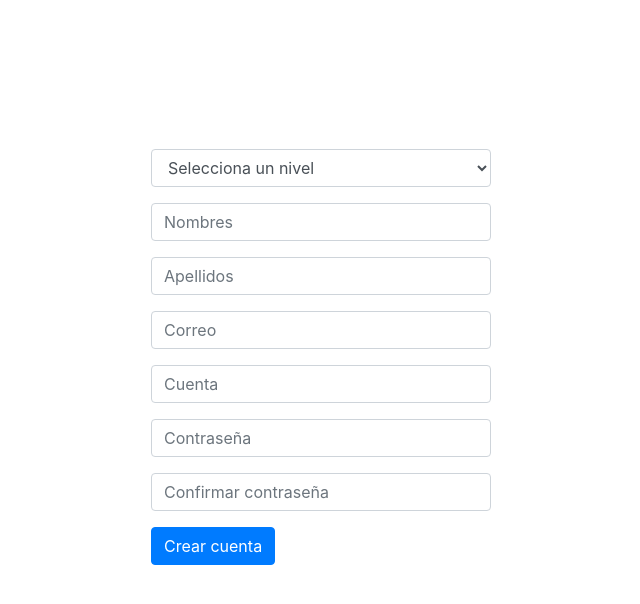
After one commit to luiser8/Codeigniter, a CodeIgniter app: the page made by application/views/Auth/signin.php in a window 1280 px wide. The commit adds this page. Shown: the top 604 px of the page, without its empty margins (319-959 px from the left). Run offline with CodeIgniter, Linux system fonts and the light colour scheme; tables that the repository leaves empty hold one stand-in row (values such as "Sample post"); the template is opened without the code that fills it: most values are stand-ins (such as "Sample title", 1, 10 or a date in 2020).

```diff
--- a/application/config/autoload.php
+++ b/application/config/autoload.php
@@ -58,7 +58,7 @@ $autoload['packages'] = array();
 |
 |	$autoload['libraries'] = array('user_agent' => 'ua');
 */
-$autoload['libraries'] = array('database', 'session');
+$autoload['libraries'] = array('database', 'session', 'form_validation');
 
 /*
 | -------------------------------------------------------------------
--- a/application/models/User.php
+++ b/application/models/User.php
@@ -9,15 +9,15 @@ class User extends CI_Model
         $this->load->database();
     }
 
-    function Add($user)
+    public function Add($user)
     {
         $this->db->insert('users', $user);
     }
 
-    function Exists($user)
+    public function Exists($user)
     {
         $is_unique;
-        $query = $this->db->where('email', $user)->get('users');
+        $query = $this->db->where('account', $user)->get('users');
         if($query->num_rows() > 0){
             return $is_unique = false;
         }else{
--- /dev/null
+++ b/application/views/Auth/signin.php
@@ -0,0 +1,49 @@
+<?php $CI = &get_instance();
+$CI->load->helper('url');
+$CI->load->view('./layouts/header');?>
+
+<div class="container" style="margin-top: 125px;">
+  <div class="row">
+    <div class="col-xs-4 col-xl-4 offset-xl-4 col-sm-10 offset-sm-1 col-md-8 offset-md-2">
+         <?php if(isset($Error)){ ?>
+	        <div class="alert alert-danger alert-dismissible fade show" role="alert">
+	          <small><?php echo isset($Error) ? $Error : '';?></small>
+	          <button type="button" class="close" data-dismiss="alert" aria-label="Close">
+	            <span aria-hidden="true">&times;</span>
+	          </button>
+	        </div>
+        <?php } ?>
+                    <form action="<?php echo base_url('Auth/create'); ?>" method="post">
+                        <div class="form-group">
+                            <select name="id_level" class="form-control" required>
+                                <option>Selecciona un nivel</option>
+                                <?php foreach ($Levels as $level):?>
+                                    <option value="<?php echo $level['id_level']; ?>"><?php echo $level['name']; ?></option>
+                                <?php endforeach ?>
+                            </select>
+                        </div>
+                        <div class="form-group">
+                            <input class="form-control" type="text" name="first_name" required placeholder="Nombres" autocomplete="off">
+                        </div>
+                        <div class="form-group">
+                            <input class="form-control" type="text" name="last_name" required placeholder="Apellidos" autocomplete="off">
+                        </div>
+                        <div class="form-group">
+                            <input class="form-control" type="email" name="email" required placeholder="Correo" autocomplete="off">
+                        </div>
+                        <div class="form-group">
+                            <input class="form-control" type="text" name="account" required placeholder="Cuenta" autocomplete="off">
+                        </div>
+                        <div class="form-group">
+                            <input class="form-control" type="password" name="pass" value="<?php echo set_value('pass'); ?>" required placeholder="Contraseña" autocomplete="off">
+                        </div>
+                        <div class="form-group">
+                            <input class="form-control" type="password" name="confirm_pass" value="<?php echo set_value('confirm_pass'); ?>" required placeholder="Confirmar contraseña" autocomplete="off">
+                        </div>
+                        <input class="btn btn-primary" type="submit" value="Crear cuenta">
+                    </form>
+    </div>
+  </div>
+</div>
+
+<?php $CI->load->view('./layouts/footer'); ?>
```
Also changed, not shown: application/controllers/Auth.php (+30 -1 lines), application/models/Level.php (added, +17 -0 lines), application/views/Auth/index.php (+9 -8 lines).
